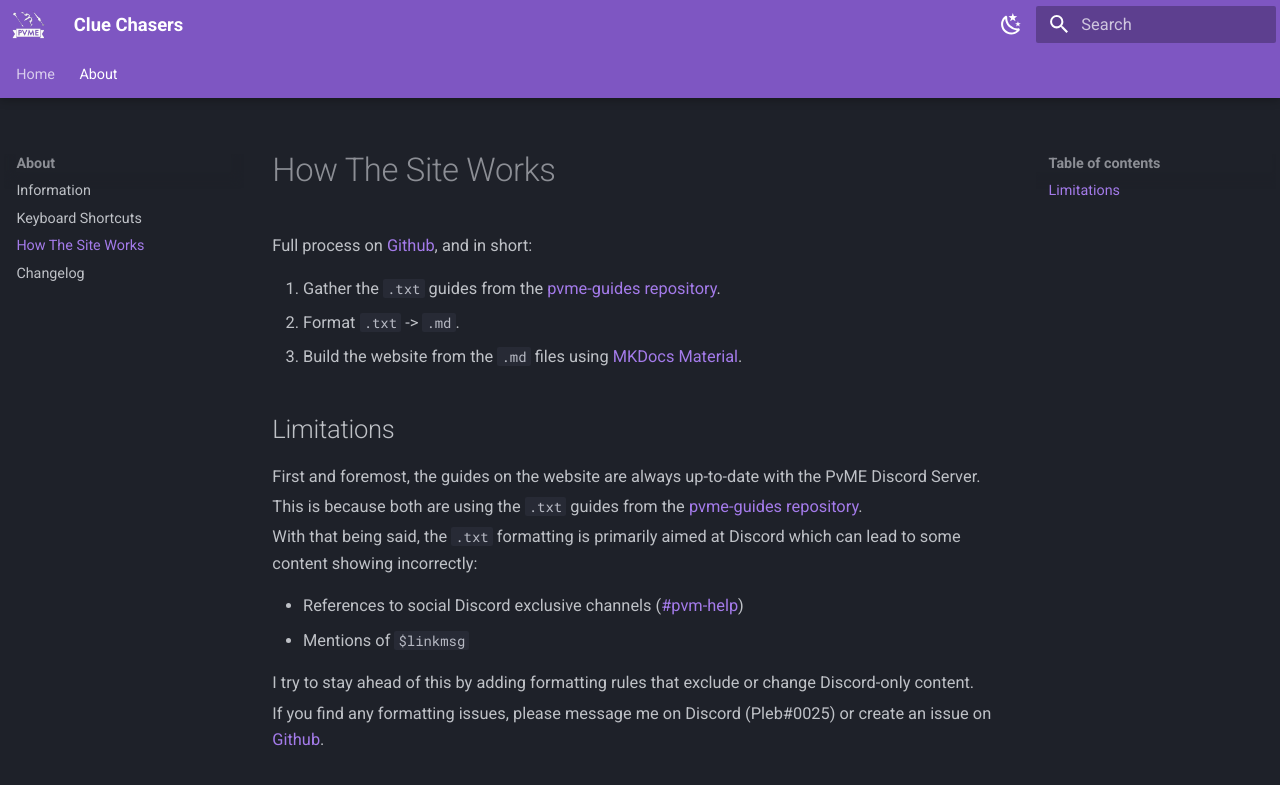
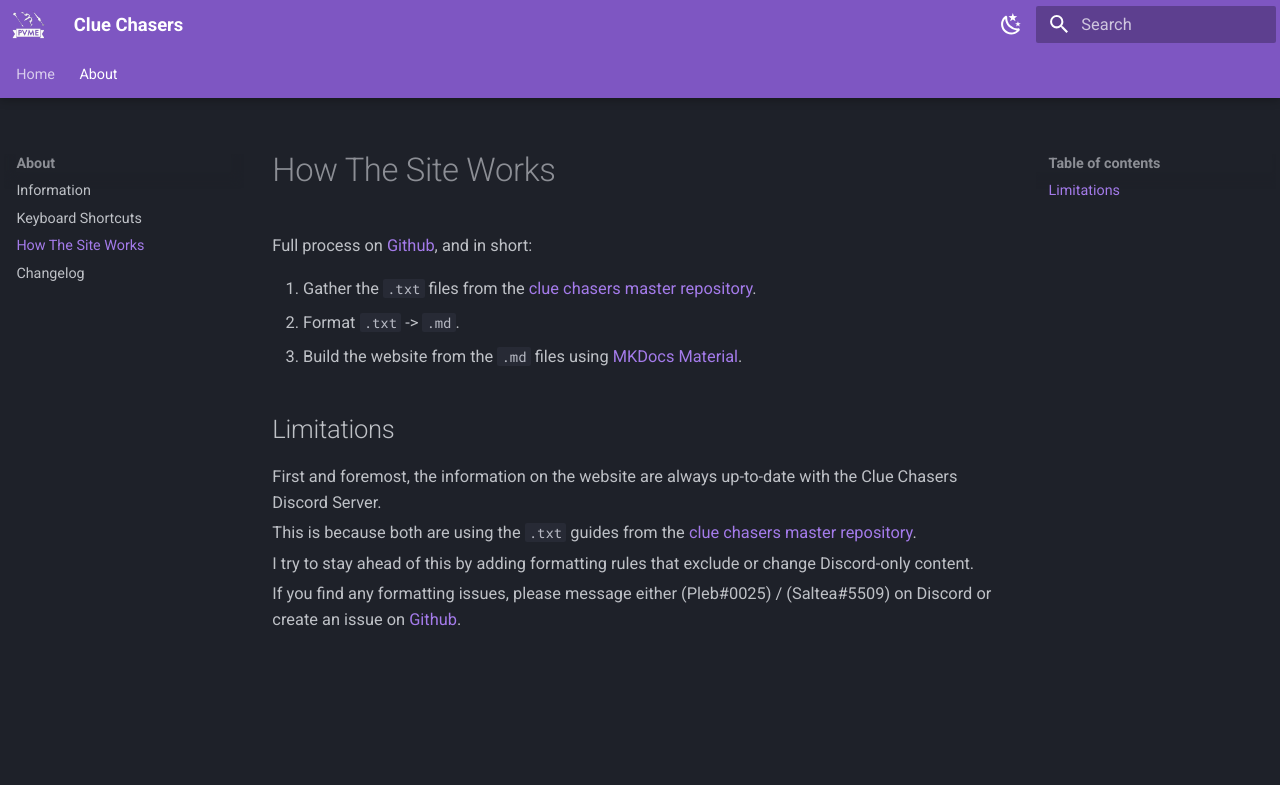
Before and after one commit to Clue-Chasers/Clue-Chasers.github.io, an MkDocs documentation site: the page built from docs/about/workings.md, in a window 1280 px wide. Shown: the top 785 px of the page. Built offline with MkDocs 1.6.1 and Material for MkDocs 9.7.7, drawn with Linux system fonts in a browser that asks for light colours.

Commit message:
Update workings.md

```diff
--- a/docs/about/workings.md
+++ b/docs/about/workings.md
@@ -1,22 +1,17 @@
 # How The Site Works
 
-Full process on [Github](https://github.com/pvme/pvme.github.io), and in short:
+Full process on [Github](https://github.com/Clue-Chasers/Clue-Chasers.github.io), and in short:
 
-1. Gather the `.txt` guides from the [pvme-guides repository](https://github.com/pvme/pvme-guides).
+1. Gather the `.txt` files from the [clue chasers master repository](https://github.com/Clue-Chasers/Clue-Chasers.github.io).
 2. Format `.txt` -> `.md`.
 3. Build the website from the `.md` files using [MKDocs Material](https://squidfunk.github.io/mkdocs-material).
 
 ## Limitations
 
-First and foremost, the guides on the website are always up-to-date with the PvME Discord Server.
+First and foremost, the information on the website are always up-to-date with the Clue Chasers Discord Server.
 
-This is because both are using the `.txt` guides from the [pvme-guides repository](https://github.com/pvme/pvme-guides).
-
-With that being said, the `.txt` formatting is primarily aimed at Discord which can lead to some content showing incorrectly:
-
-- References to social Discord exclusive channels (<a href="" class="inactiveLink">#pvm-help</a>)
-- Mentions of `$linkmsg`
+This is because both are using the `.txt` guides from the [clue chasers master repository](https://github.com/Clue-Chasers/Clue-Chasers.github.io).
 
 I try to stay ahead of this by adding formatting rules that exclude or change Discord-only content.
 
-If you find any formatting issues, please message me on Discord (Pleb#0025) or create an issue on [Github](https://github.com/pvme/pvme.github.io).
+If you find any formatting issues, please message either (Pleb#0025) / (Saltea#5509) on Discord or create an issue on [Github](https://github.com/Clue-Chasers/Clue-Chasers.github.io).
```
